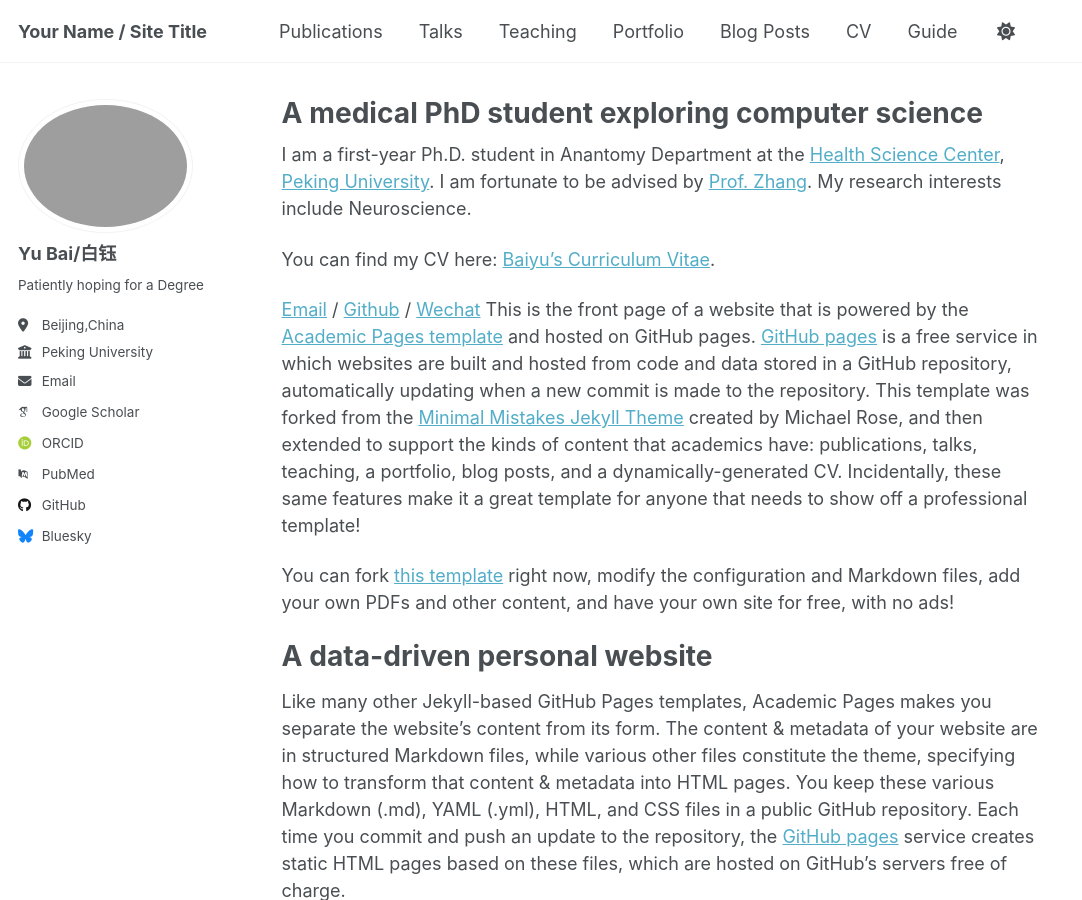
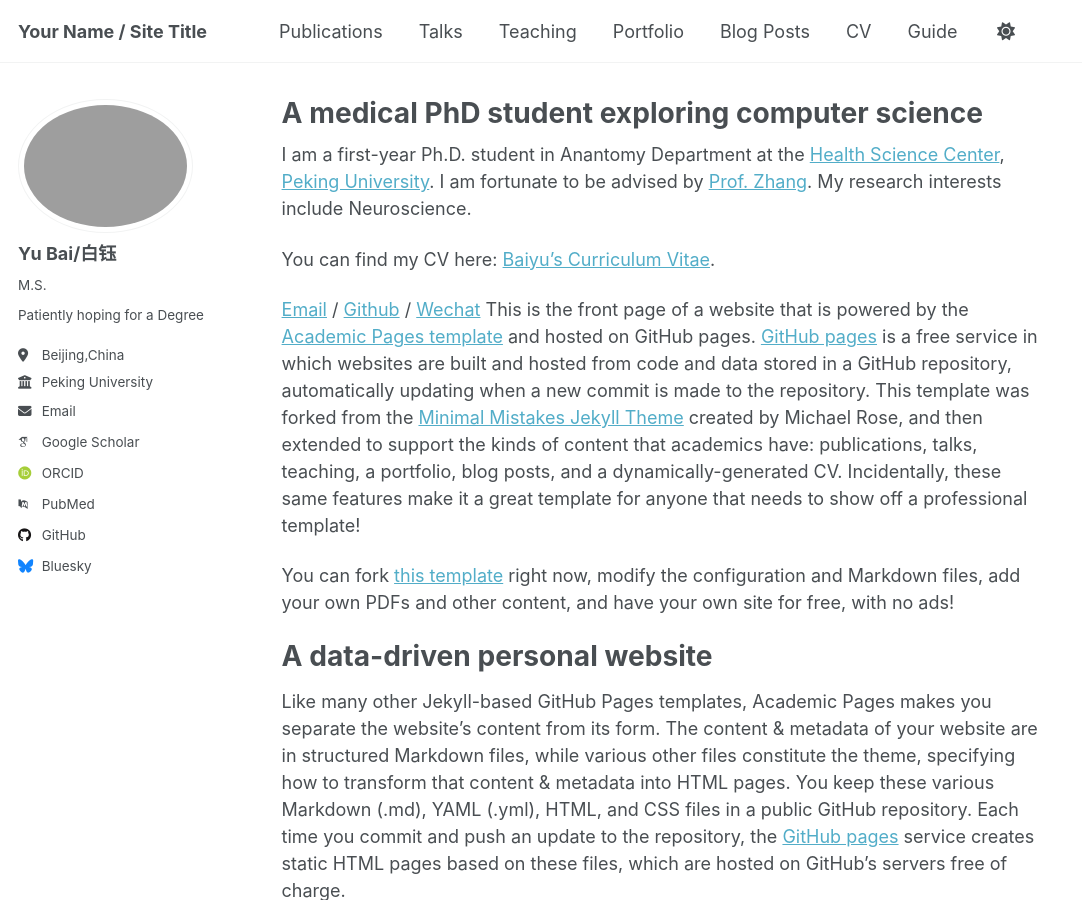
Before and after one commit to Baiyululu/Baiyululu.github.io, a Jekyll site: the page built from _pages/about.md, in a window 1280 px wide and 900 px high. Shown: the whole window, without its empty margins (0-1082 px from the left). Built offline with Jekyll 4.4.1, drawn with Linux system fonts in a browser that asks for light colours; some web fonts are replaced; a script that is not in the unit is left out.

```diff
--- a/_config.yml
+++ b/_config.yml
@@ -25,7 +25,7 @@ author:
   # Biographic information
   avatar           : "github头像.png"
   name             : "Yu Bai/白钰"
-  pronouns         :
+  pronouns         :  M.S.
   bio              : "Patiently hoping for a Degree"
   location         : "Beijing,China"
   employer         : "Peking University"
```
